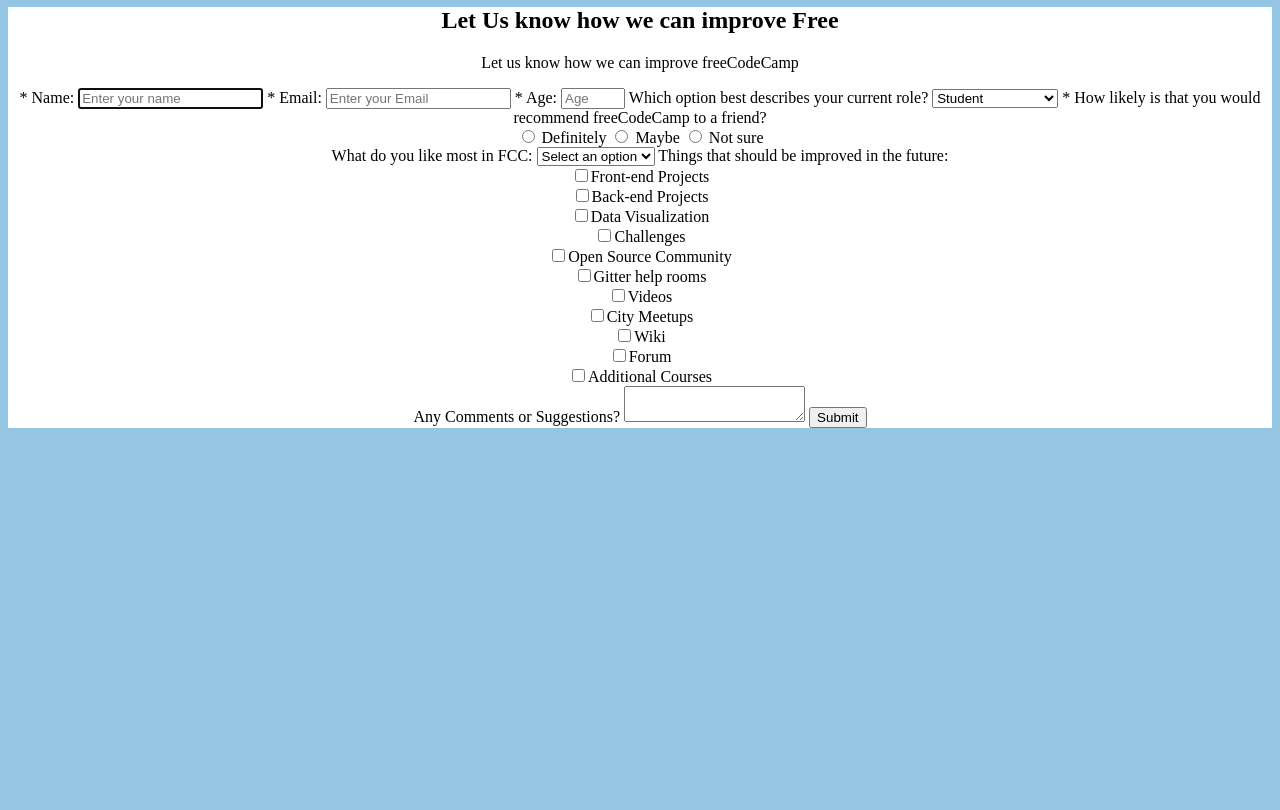
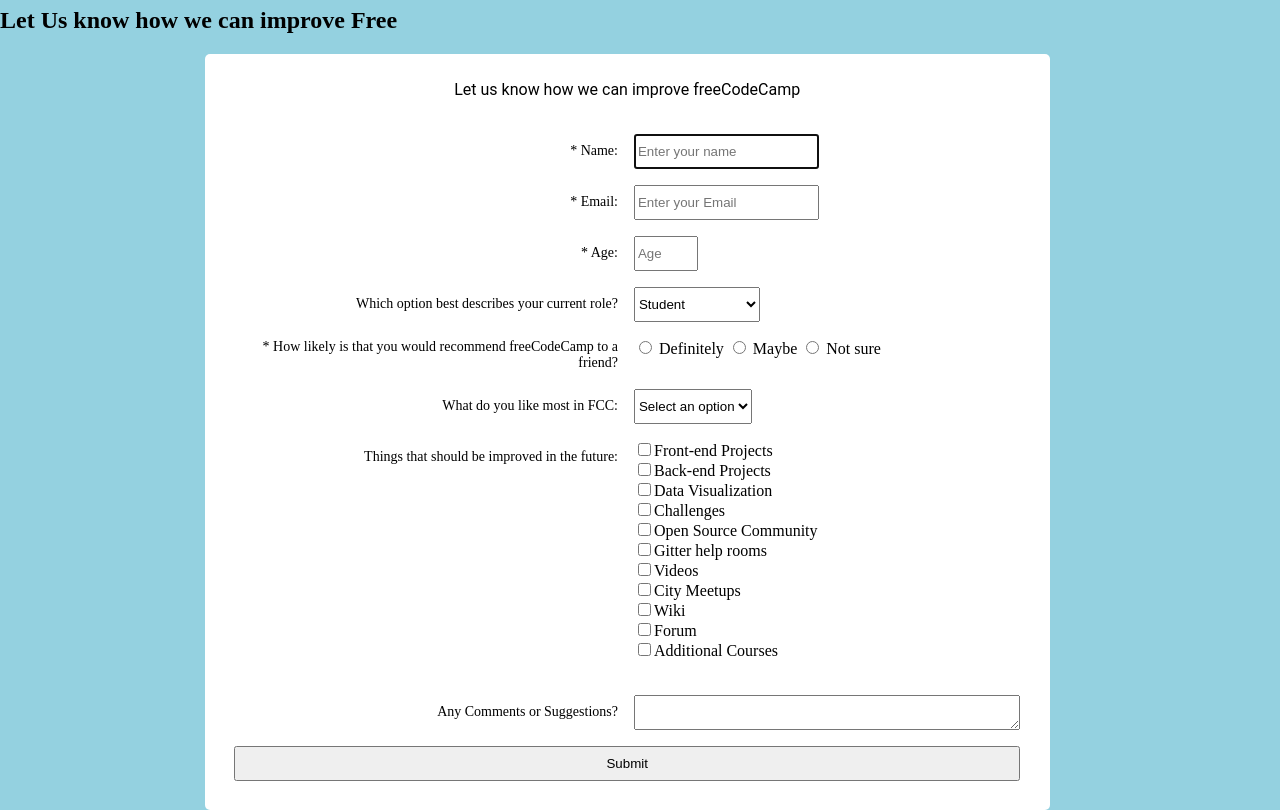
Before and after one commit to htrahddis-hub/ACM-task, a plain HTML site: page 1st Task/index.html in a window 1280 px wide. Shown: the part 73-883 px from the top of the page. Before the commit the page ends 800 px from the top, so only its background shows below. Drawn offline with Linux system fonts and the light colour scheme.

Commit message:
Update styles.css

```diff
--- a/1st Task/styles.css
+++ b/1st Task/styles.css
@@ -1,13 +1,71 @@
-body{
-    background-color: rgb(148, 198, 228);
+* {
+    box-sizing: border-box;
 }
-h1{
+
+body {
+    background: #94d1e0;
+    padding: 0;
+    margin: 0;
+    max-width: 100%;
+    min-height: 100%;
+}
+
+main {
+    display: flex;
+    flex-direction: column;
+    align-items: center;
+}
+
+#title {
+    font-family: 'Roboto', sans-serif;
+}
+
+#description {
     text-align: center;
+    font-family: 'Roboto', sans-serif;
 }
-div{
-    text-align: center;
 
+#survey-form {
+    background: white;
+    width: 66vw;
+    border-radius: 5px;
+    padding: 10px;
 }
-.main{
-    background-color: white;
+
+.form-grid {
+    display: grid;
+    /*grid-template-columns: 66vh 20vh;*/
+    grid-template-columns: auto 1fr;
+    grid-template-rows: repeat(13, 35px);
+    grid-gap: 1em;
+    padding: 1.2em;
+    text-align: right;
 }
+
+.form-grid > label {
+    justify-self: end;
+    align-self: center;
+    font-size: 14px;
+    max-width: 30vw;
+}
+
+.form-grid > input, #radiobutton-div,
+#dropdown, #checkboxes {
+    justify-self: start;
+}
+
+#checkboxes {
+    text-align: left;
+}
+
+#textarea-label, #textarea {
+    grid-row: 12;
+}
+
+#submit {
+    grid-row: 13;
+    grid-column: 1 / 3;
+}
+form{
+    margin-left: 16%;
+}
```
